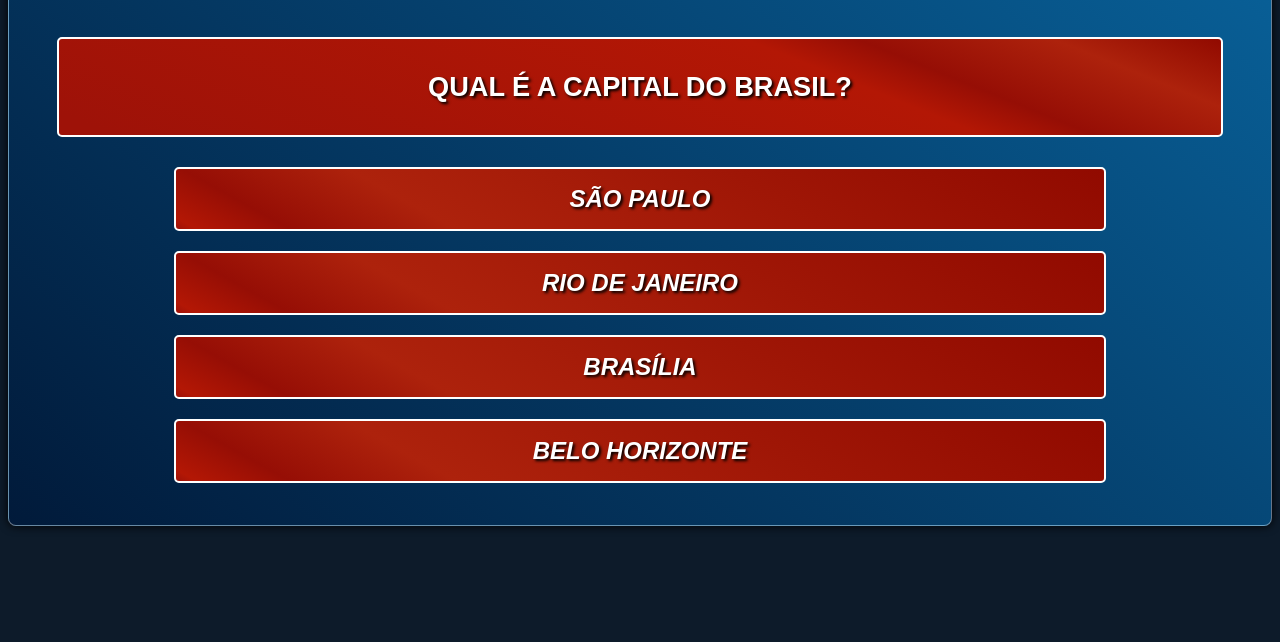
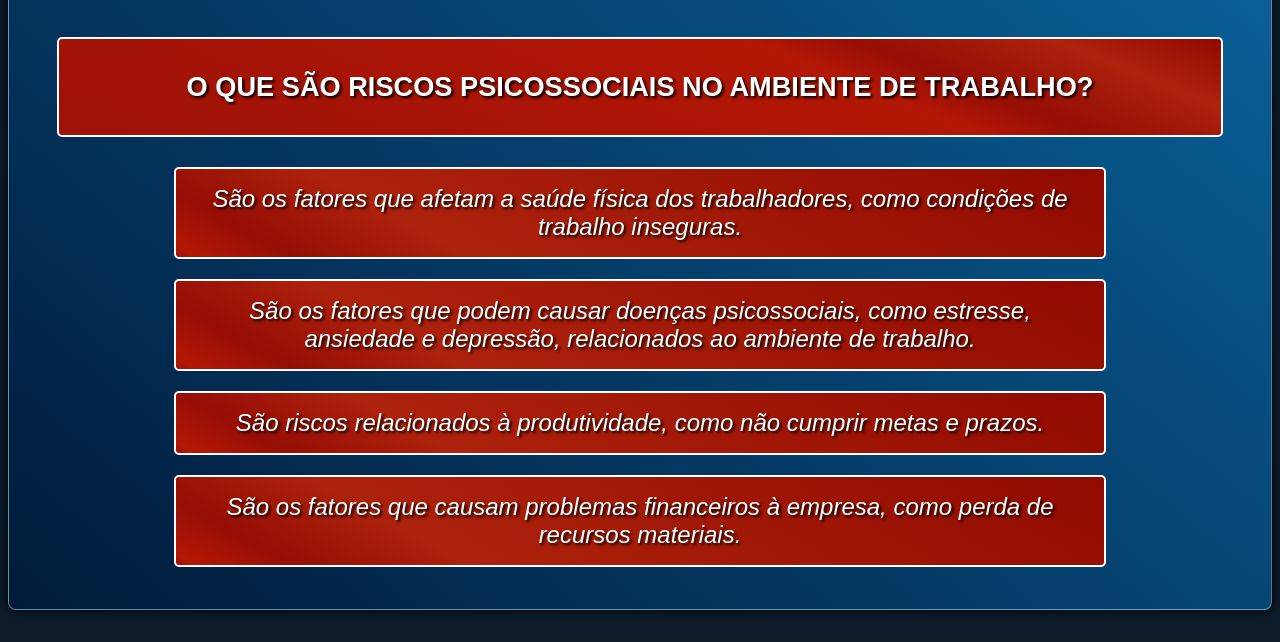
Before and after one commit to eu-ray29/jogo-SDM, a plain HTML site: page index.html in a window 1280 px wide. Shown: the part 212-854 px from the top of the page. Before the commit the page ends 800 px from the top, so only its background shows below. Drawn offline with Linux system fonts and the light colour scheme.

Commit message:
adicionando questões

```diff
--- a/script.js
+++ b/script.js
@@ -1,22 +1,92 @@
 const questions = [
   {
-    question: "Qual é a capital do Brasil?",
-    answers: ["São Paulo", "Rio de Janeiro", "Brasília", "Belo Horizonte"],
+    question: "O que são riscos psicossociais no ambiente de trabalho?",
+    answers: [
+      "São os fatores que afetam a saúde física dos trabalhadores, como condições de trabalho inseguras.",
+      "São os fatores que podem causar doenças psicossociais, como estresse, ansiedade e depressão, relacionados ao ambiente de trabalho.",
+      "São riscos relacionados à produtividade, como não cumprir metas e prazos.",
+      "São os fatores que causam problemas financeiros à empresa, como perda de recursos materiais."
+    ],
+    correct: 1
+  },
+  {
+    question: "Quais são algumas medidas eficazes para prevenir riscos psicossociais no ambiente de trabalho?",
+    answers: [
+      "Aumentar as jornadas de trabalho para garantir que as tarefas sejam cumpridas no prazo.",
+      "Proporcionar treinamentos sobre saúde mental e promover uma comunicação aberta entre líderes e colaboradores.",
+      "Ignorar os sinais de estresse e foco na produtividade.",
+      "Diminuir a equipe de trabalho para reduzir custos."
+    ],
+    correct: 1
+  },
+  {
+    question: "Qual a porcentagem aproximada de trabalhadores afastados do trabalho devido a riscos psicossociais, como estresse, ansiedade e depressão?",
+    answers: ["5%", "10%", "20%", "30%"],
     correct: 2
   },
   {
-    question: "Quem descobriu o Brasil?",
-    answers: ["Pedro Álvares Cabral", "Dom Pedro I", "Tiradentes", "Getúlio Vargas"],
+    question: "Qual é o número de contato do Centro de Valorização da Vida (CVV), um serviço de apoio emocional e prevenção do suicídio?",
+    answers: ["188", "180", "192", "190"],
     correct: 0
   },
   {
-    question: "Quanto é 9 x 7?",
-    answers: ["63", "56", "72", "49"],
+    question: "O que fazer se você perceber que um colega não está bem psicologicamente no trabalho?",
+    answers: [
+      "Ignorar a situação e focar apenas nas suas próprias tarefas.",
+      "Reprimi-lo ou cobrar que melhore, sem se preocupar com o motivo.",
+      "Oferecer apoio, escutá-lo de forma empática e, se necessário, sugerir que busque ajuda profissional.",
+      "Falar sobre a situação com outros colegas, sem a pessoa saber."
+    ],
+    correct: 2
+  },
+  {
+    question: "Como construir um ambiente de trabalho saudável, sem oferecer riscos psicossociais?",
+    answers: [
+      "Estabelecendo uma comunicação aberta, proporcionando equilíbrio entre vida pessoal e profissional e promovendo o respeito mútuo.",
+      "Focando unicamente na produtividade e na entrega de resultados rápidos, sem se preocupar com o bem-estar emocional.",
+      "Mantendo a hierarquia rígida e evitando qualquer tipo de interação informal entre os colaboradores.",
+      "Aumentando as metas constantemente para que todos se sintam desafiados o tempo todo."
+    ],
     correct: 0
   },
   {
-    question: "Qual é o maior planeta do sistema solar?",
-    answers: ["Marte", "Júpiter", "Saturno", "Terra"],
+    question: "Quais sinais uma pessoa pode apresentar quando não está se sentindo bem psicologicamente?",
+    answers: [
+      "Aumento de energia e disposição para realizar tarefas.",
+      "Mudanças no comportamento, como irritabilidade, falta de concentração e isolamento social.",
+      "Maior interesse pelas atividades de lazer e trabalho.",
+      "Nenhum sinal perceptível, pois a pessoa mantém a rotina normalmente."
+    ],
+    correct: 1
+  },
+  {
+    question: "Quais atividades são recomendadas para garantir uma saúde emocional melhor?",
+    answers: [
+      "Focar apenas no trabalho e evitar qualquer tipo de lazer ou descanso.",
+      "Praticar atividades físicas, manter um equilíbrio entre trabalho e vida pessoal e buscar momentos de lazer e relaxamento.",
+      "Evitar interações sociais e buscar resolver todos os problemas sozinho(a).",
+      "Dedicar-se exclusivamente ao trabalho para não pensar em problemas pessoais."
+    ],
+    correct: 1
+  },
+  {
+    question: "Qual é a importância de cuidar da saúde mental?",
+    answers: [
+      "A saúde mental não tem impacto significativo na vida profissional ou pessoal.",
+      "Cuidar da saúde mental melhora o bem-estar geral, aumenta a produtividade e contribui para relações mais saudáveis.",
+      "A saúde mental é importante apenas para quem tem problemas psicológicos.",
+      "Não é necessário cuidar da saúde mental, pois ela é uma questão pessoal e não afeta o ambiente de trabalho."
+    ],
+    correct: 1
+  },
+  {
+    question: "Como melhorar a situação dos riscos psicossociais em uma empresa?",
+    answers: [
+      "Aumentando a carga de trabalho para que os funcionários se tornem mais produtivos.",
+      "Estabelecendo uma comunicação aberta, promovendo programas de apoio psicológico e implementando políticas de equilíbrio entre vida profissional e pessoal.",
+      "Ignorando os sinais de estresse e focando apenas nos resultados financeiros.",
+      "Reforçando a competitividade entre os colaboradores para melhorar o desempenho."
+    ],
     correct: 1
   }
 ];
--- a/style.css
+++ b/style.css
@@ -47,7 +47,7 @@ body {
   font-size: 1.7rem;
   font-weight: 900;
   margin-bottom: 20px;
-  padding: 2rem 0rem;
+  padding: 2rem 1rem;
   background: #9e1208;
   background: linear-gradient(22deg, rgba(158, 18, 8, 1) 4%, rgba(179, 23, 5, 1) 66%, rgba(150, 14, 5, 1) 74%, rgba(173, 34, 12, 1) 88%, rgba(145, 10, 0, 1) 100%);
   border-radius: 5px;
@@ -113,7 +113,7 @@ body {
   display: block;
   margin: 10px;
   margin-left: 10px;
-  padding: 1rem 0;
+  padding: 1rem;
   background: #9e1208;
   background: linear-gradient(29deg, rgba(158, 18, 8, 1) 0%, rgba(179, 23, 5, 1) 2%, rgba(150, 14, 5, 1) 11%, rgba(173, 34, 12, 1) 27%, rgba(145, 10, 0, 1) 100%);
   border: 2px solid white;
@@ -121,8 +121,7 @@ body {
   cursor: pointer;
   width: 80%;
   color: white;
-  text-transform: uppercase;
-  font-weight: 600;
+  font-weight: 500;
   font-size: 1.5rem;
   text-shadow: #000 2px 2px 3px;
   font-style: italic;
```
